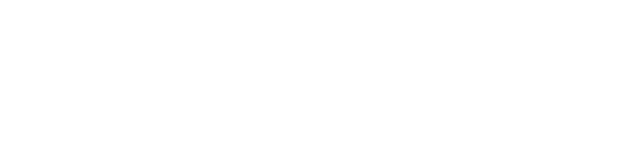
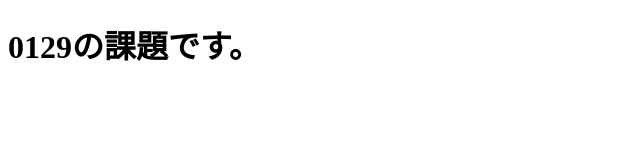
Before and after one commit to KyotaHoshi/_0129_homework, a plain HTML site: page dist/index.html in a window 1280 px wide. Shown: the whole page, without its empty margins (0-640 px from the left). Drawn offline with Linux system fonts and the light colour scheme.

Commit message:
h1の追加

```diff
--- a/dist/index.html
+++ b/dist/index.html
@@ -7,6 +7,7 @@
     <title>Document</title>
 </head>
 <body>
+    <h1>0129の課題です。</h1>
     <script src="./main.js"></script>
 </body>
 </html>
```
